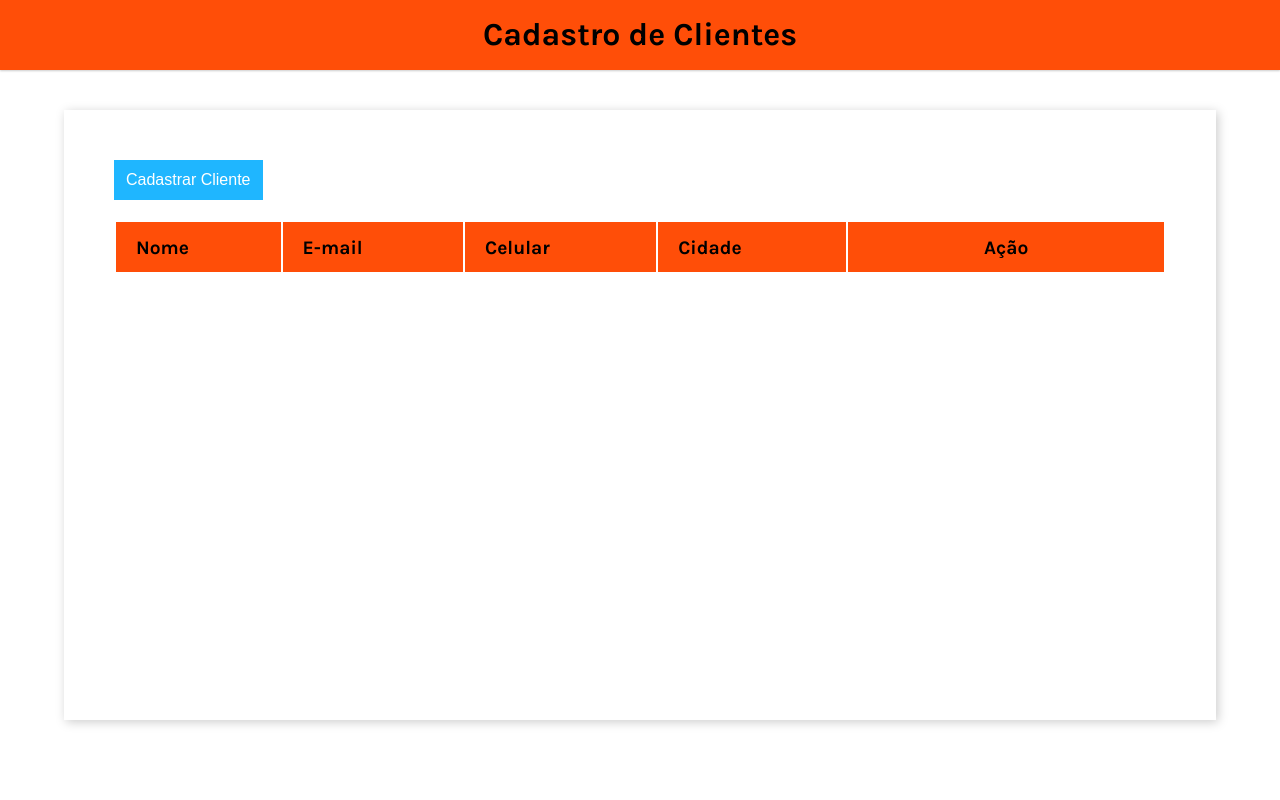
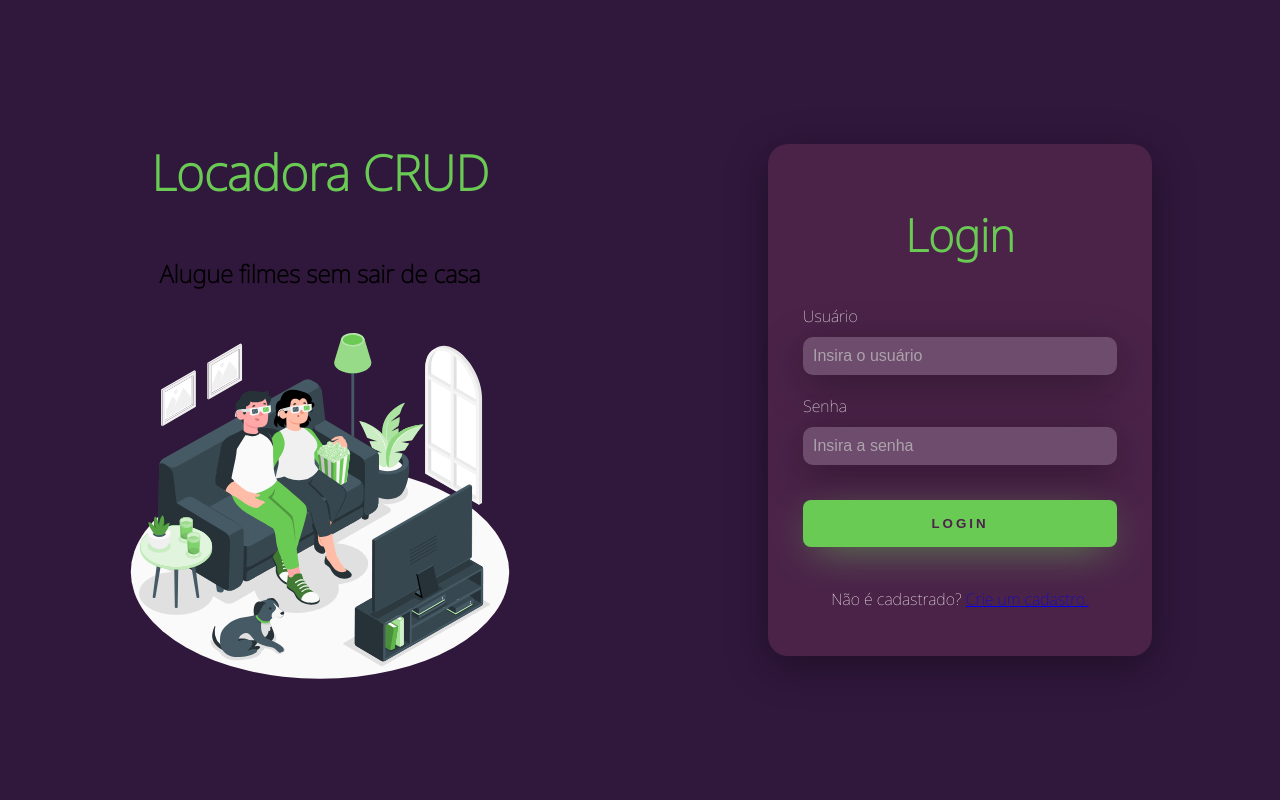
Before and after one commit to biancagabriel/a3-usabilidade, a website: page index.html in a window 1280 px wide. Drawn offline with Linux system fonts and the light colour scheme.

Commit message:
tela de login

```diff
--- a/index.html
+++ b/index.html
@@ -1,64 +1,51 @@
 <!DOCTYPE html>
-<html lang="pt-BR">
+<html lang="en">
 
 <head>
     <meta charset="UTF-8">
     <meta http-equiv="X-UA-Compatible" content="IE=edge">
     <meta name="viewport" content="width=device-width, initial-scale=1.0">
-    <link rel="preconnect" href="https://fonts.gstatic.com">
-    <link href="https://fonts.googleapis.com/css2?family=Karla:ital,wght@0,400;0,700;1,200;1,800&display=swap"
-        rel="stylesheet">
-    <link rel="stylesheet" href="css/main.css">
-    <link rel="stylesheet" href="css/button.css">
-    <link rel="stylesheet" href="css/records.css">
-    <link rel="stylesheet" href="css/modal.css">
-    <script src="main.js" defer></script>
-    <title>CRUD</title>
+    <link rel="stylesheet" href="style.css">
+    <title>Login CRUD</title>
 </head>
 
+<!-- Esqueleto da página -->
+
 <body>
-    <header>
-        <h1 class="header-title">Cadastro de Clientes</h1>
-    </header>
-    <main>
-        <button type="button" class="button blue mobile" id="cadastrarCliente">Cadastrar Cliente</button>
-        <table id="tableClient" class="records">
-            <thead>
-                <tr>
-                    <th>Nome</th>
-                    <th>E-mail</th>
-                    <th>Celular</th>
-                    <th>Cidade</th>
-                    <th>Ação</th>
-                </tr>
-            </thead>
-            <tbody>
+    <!-- Div central da página -->
+    <div class="main-login">
+        <!-- Div lado esquerdo da página -->
+        <div class="left-login">
+            <h1>Locadora CRUD</h1>
 
-            </tbody>
-        </table>
-        <div class="modal" id="modal">
-            <div class="modal-content">
-                <header class="modal-header">
-                    <h2>Novo Cliente</h2>
-                    <span class="modal-close" id="modalClose">&#10006;</span>
-                </header>
-                <form id="form" class="modal-form">
-                    <input type="text" id="nome" data-index="new" class="modal-field" placeholder="Nome do Cliente"
-                        required>
-                    <input type="email" id="email" class="modal-field" placeholder="e-mail do Cliente" required>
-                    <input type="text" id="celular" class="modal-field" placeholder="Celular do Cliente" required>
-                    <input type="text" id="cidade" class="modal-field" placeholder="Cidade do Cliente" required>
-                </form>
-                <footer class="modal-footer">
-                    <button id="salvar" class="button green">Salvar</button>
-                    <button id="cancelar" class="button blue">Cancelar</button>
-                </footer>
+            <!-- ARRUMAR -->
+            <h2>Alugue filmes sem sair de casa</h2>
+
+            <img src="cineminha.svg" class="left-img-login" alt="Cineminha Animado">
+        </div>
+        <!-- Div lado direito da página onde tem os campos de entrada -->
+        <div class="tela-login">
+            <div class="card-login">
+                <h1><b>Login</b></h1>
+                <div class="textfield">
+                    <label for="usuario">Usuário</label>
+                    <input type="text" name="usuario" placeholder="Insira o usuário">
+                </div>
+                <div class="textfield">
+                    <label for="senha">Senha</label>
+                    <input type="password" name="senha" placeholder="Insira a senha">
+                </div>
+                <button class="botao-login">Login</button>
+                <p>Não é cadastrado?
+
+                    <!-- ARRUMAR, TENTEI E NAO CONSEGUI GRRR -->
+                    <a href="cadastro_cliente.html">Crie um cadastro.</a>
+
+                </p>
             </div>
         </div>
-    </main>
-    <footer>
+    </div>
 
-    </footer>
 </body>
 
 </html>
--- /dev/null
+++ b/style.css
@@ -0,0 +1,195 @@
+
+/* Importanto fonte do Google Fonts */
+@import url('https://fonts.googleapis.com/css2?family=Noto+Sans:wght@100&display=swap');
+
+body {
+    margin: 0;
+    font-family: 'Noto Sans', sans-serif;
+}
+
+body * {
+    box-sizing: border-box;
+}
+
+/* Editando a div que engoloba todas as divs. */
+.main-login {
+    width: 100vw;
+    height: 100vh;
+    background: #30173c;
+    display: flex;
+    justify-content: center;
+    align-items: center;
+}
+
+/* Editando a div esquerda. */
+.left-login {
+    width: 50vw;
+    height: 50vh;
+    display: flex;
+    justify-content: center;
+    align-items: center;
+    flex-direction: column;
+}
+
+/* Editando título da div esquerda. */
+.left-login > h1 {
+    font-size: 3.8vw;
+    color: #6ACB54;
+}
+
+
+/* Editando imagem animada. */
+.left-img-login {
+    width: 30vw;
+}
+
+
+/* Editando a div de Login. */
+.tela-login {
+    width: 50vw;
+    height: 50vh;
+    display: flex;
+    justify-content: center;
+    align-items: center;
+}
+
+/* Editando o card de Login. */
+.card-login {
+    width: 60%;
+    display: flex;
+    border-radius: 20px;
+    justify-content: center;
+    align-items: center;
+    flex-direction: column;
+    padding: 30px 35px;
+    background: #4b2349 ;
+    box-shadow: 0px 10px 40px #00000056;
+}
+
+/* Editando título do card de Login. */
+.card-login > h1 {
+    font-size: 3.5vw;
+    color: #6ACB54;
+}
+
+/* Editando parágrado */
+.card-login > p {
+    color: #ffffff;
+}
+
+
+/* Editando  */
+.textfield {
+    width: 100%;
+    display: flex;
+    flex-direction: column;
+    align-items: flex-start;
+    align-content: center;
+    margin: 10px 0px;
+}
+
+/* Editando campo de entrada. */
+.textfield > input {
+    width: 100%;
+    border: none;
+    border-radius: 10px;
+    padding: 10px;
+    background: #6e4c6d;
+    color: #ffffff;
+    font-size: 12pt;
+    box-shadow: 0px 10px 40px #00000056;
+    outline: none;
+    box-sizing: border-box;
+}
+
+/* Editando o rótulo de Usuário e Senha. */
+.textfield > label {
+    color: #ffffff;
+    margin-bottom: 10px;
+}
+
+/* Editando texto inputado no campo de entrada. */
+.textfield > input::placeholder {
+    color: #c2c2c2bb;
+}
+
+/* Editando botão de Login. */
+.botao-login {
+    width: 100%;
+    padding: 16px 0px;
+    margin: 25px;
+    border: none;
+    border-radius: 8px;
+    outline: none;
+    text-transform: uppercase;
+    font-weight: 800;
+    letter-spacing: 3px;
+    color: #4b2349;
+    background: #6ACB54;
+    cursor: pointer;
+    box-shadow: 0px 10px 40px -12px #6aac5b;
+}
+
+/* Media queries são um recurso que permite a renderização de conteúdo para se adaptar a diferentes condições,
+como a resolução da tela. */
+@media only screen and (max-width: 950px) {
+    .card-login {
+        width: 85%;
+    }
+}
+/* Defnindo renderização para aparelhos com menos de 600px de tela. */
+@media only screen and (max-width: 600px) {
+    .main-login {
+        flex-direction: column;
+    }
+
+    .left-login > h1 {
+        display: none;
+    }
+
+    .left-login {
+        width: 100%;
+        height: auto;
+    }
+
+    .tela-login {
+        width: 100%;
+        height: auto;
+    }
+
+    .left-img-login {
+        width:  80vw;
+    }
+
+    .card-login {
+        width: 90%;
+    }
+}
+
+@media only screen and (max-width: 400px) {
+    .main-login {
+        flex-direction: column;
+    }
+
+    .left-login > h1 {
+        display: none;
+    }
+
+    .left-login {
+        width: 100%;
+        height: auto;
+    }
+
+    .tela-login {
+        width: 100%;
+        height: auto;
+    }
+
+    .left-img-login {
+        width:  50vw;
+    }
+
+    .card-login {
+        width: 90%;
+    }
+}
```
Also changed, not shown: cadastro_cliente.html (added), cineminha.svg (added).
